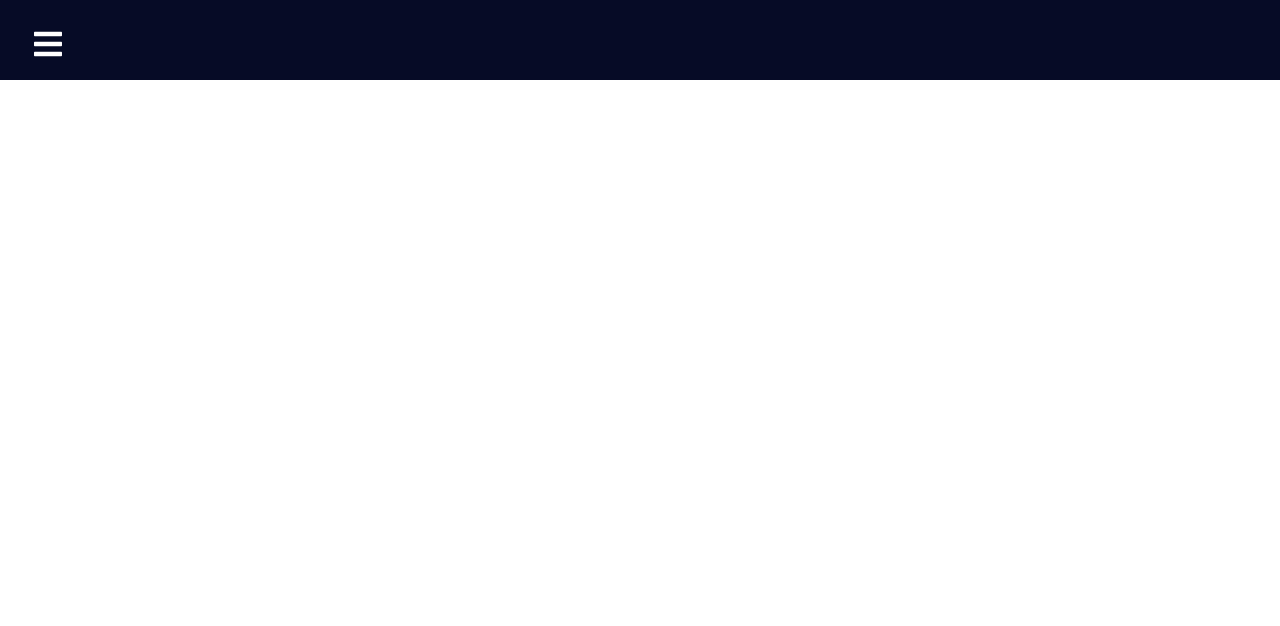
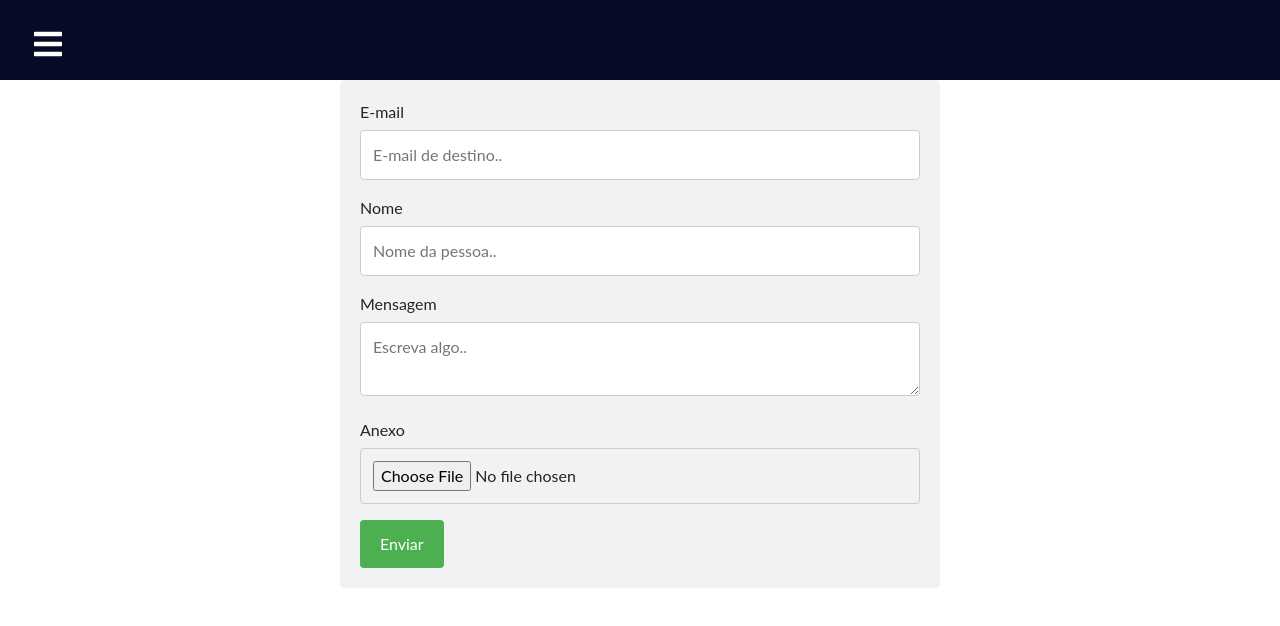
Before and after one commit to danieldossantossouza/AppTesteOgma, a React (Create React App) app: page /NovoGerenciador in a window 1280 px wide. Before the commit this address had no page. Shown: the top 626 px of the page. Built offline with nearby package versions, Linux system fonts and the light colour scheme.

Commit message:
Implementação de e-mail.

```diff
--- a/package.json
+++ b/package.json
@@ -3,6 +3,7 @@
   "version": "0.1.0",
   "private": true,
   "dependencies": {
+    "@emailjs/browser": "^3.4.0",
     "@material-ui/core": "^4.12.3",
     "@material-ui/icons": "^4.11.2",
     "@testing-library/jest-dom": "^5.11.4",
@@ -10,6 +11,7 @@
     "@testing-library/user-event": "^12.1.10",
     "axios": "^0.24.0",
     "bootstrap": "^5.1.3",
+    "emailjs-com": "^3.2.0",
     "node-sass": "^7.0.1",
     "react": "^17.0.2",
     "react-dom": "^17.0.2",
--- a/src/App.js
+++ b/src/App.js
@@ -1,8 +1,10 @@
-import React from 'react'
-import {BrowserRouter as Router,Route,Routes } from 'react-router-dom'
+import React from 'react';
+import {BrowserRouter as Router,Route,Routes } from 'react-router-dom';
 import Perguntas from './paginas/Perguntas';
 import ListaPergunta from './paginas/ListaPergunta';
 import Navbar from './Component/Navbar';
+import NovoGerenciador from './paginas/NovoGerenciador';
+
 
  function App() {
 
@@ -14,6 +16,7 @@ import Navbar from './Component/Navbar';
     <Routes>
       <Route  path="/" exact element={ <Perguntas />} />
       <Route  path="/ListaPergunta" element={ <ListaPergunta />}/>
+      <Route  path="/NovoGerenciador" element={ <NovoGerenciador />}/>
     </Routes>
   </Router>
   </>
--- a/src/Component/SidebarData.js
+++ b/src/Component/SidebarData.js
@@ -14,5 +14,11 @@ export const SidebarData=[
         path:'/ListaPergunta',
         icon:<IoIcons.IoIosPaper/>,
         cName:'nav-text'
+    },
+    {
+        title:'Gerenciador',
+        path:'/NovoGerenciador',
+        icon:<IoIcons.IoIosPaper/>,
+        cName:'nav-text'
     }
 ]
--- a/src/Modals/teste.js
+++ b/src/Modals/teste.js
@@ -1,5 +1,4 @@
 import React from "react";
-import {Modal,ModalBody,ModalFooter,ModalHeader} from 'reactstrap';
 import {Link} from 'react-router-dom';
 import  './App.css';
 
--- /dev/null
+++ b/src/paginas/NovoGerenciador.css
@@ -0,0 +1,30 @@
+input[type=text], input[type=file], select, textarea {
+  width: 100%;
+  padding: 12px;
+  border: 1px solid #ccc;
+  border-radius: 4px;
+  box-sizing: border-box;
+  margin-top: 6px;
+  margin-bottom: 16px;
+  resize: vertical;
+}
+
+input[type=submit] {
+  background-color: #4CAF50;
+  color: white;
+  padding: 12px 20px;
+  border: none;
+  border-radius: 4px;
+  cursor: pointer;
+}
+
+input[type=submit]:hover {
+  background-color: #45a049;
+}
+
+.container {
+  border-radius: 5px;
+  background-color: #f2f2f2;
+  padding: 20px;
+  max-width: 600px;
+}
--- /dev/null
+++ b/src/paginas/NovoGerenciador.js
@@ -0,0 +1,51 @@
+import React, {useState} from 'react';
+import '../paginas/NovoGerenciador.css';
+
+
+
+
+function NovoGerenciador() {
+
+  const [campos, setCampos] = useState({
+      nome: '',
+      email: '',
+      mensagem: '',
+      anexo: ''
+  });
+  function handleInputChange(event){
+      if(event.target.name === "anexo")
+        campos[event.target.name] = event.target.files[0];
+      else
+        campos[event.target.name] = event.target.value;
+      setCampos(campos);
+  }
+
+return(
+  <div className="container">
+  <form>
+    <label htmlFor="email">E-mail</label>
+    <input type="text" id="email" name="email" placeholder="E-mail de destino.."  onChange={handleInputChange}/>
+
+    <label htmlFor="nome">Nome</label>
+    <input type="text" id="nome" name="nome" placeholder="Nome da pessoa.."  onChange={handleInputChange} />
+
+    <label htmlFor="mensagem">Mensagem</label>
+    <textarea id="mensagem" name="mensagem" placeholder="Escreva algo.." className="textArea"  onChange={handleInputChange}></textarea>
+
+    <label htmlFor="anexo">Anexo</label>
+    <input type="file" id="anexo" name="anexo" />
+
+    <input type="submit" value="Enviar" />
+  </form>
+</div>
+);
+}
+
+export default NovoGerenciador;
+
+{/*   <div className="perg-container">
+   <h1>Olá esta é uma nova pagina!</h1>
+   <Link to="/">
+     <button>voltar </button>
+   </Link>
+  </div> */}
--- a/src/paginas/Perguntas.js
+++ b/src/paginas/Perguntas.js
@@ -11,14 +11,8 @@ import ModalRoot from '../modulos/modal/components/ModalRoot';
 import ModalService from '../modulos/modal/Services/ModalService';
 import TesteModal from '../components/TesteModal';
 
-
-
 function Perguntas(){
-  const [modal, setModal]= useState(false);
-
-
-
-
+  // const [modal, setModal]= useState(false);
   const baseUrl="https://localhost:44391/api/Perguntas";
   const [data,setData]=useState([]);
   const [updateData,setUpdateData]=useState(true);
@@ -41,14 +35,9 @@ const [perguntaSelecionada, setPerguntaSelecionada]=useState({
       abrirFecharModalEditar() : abrirFecharModalExcluir();
   }
 
-
-
   const abrirFecharModalEditar=()=>{
     setModalEditar(!modalEditar);
   }
-
-
-
 
   const abrirFecharModalExcluir=()=>{
     setModalExcluir(!modalExcluir);
@@ -70,9 +59,6 @@ const [perguntaSelecionada, setPerguntaSelecionada]=useState({
       console.log(error);
     })
     }
-
-
-
        const perguntaPut=async()=>{
         await axios.put(baseUrl+"/"+perguntaSelecionada.id,perguntaSelecionada)
          .then(response=>{
@@ -109,31 +95,21 @@ const [perguntaSelecionada, setPerguntaSelecionada]=useState({
 return (
     <div className="perg-container">
       {/* <link rel="stylesheet" href="https://stackpath.bootstrapcdn.com/bootstrap/4.1.3/css/bootstrap.min.css" crossorigin="anonymous"></link> */}
-
     <br/>
     <header >
       <Buscar/>
       <i class="bi bi-search"></i>
       {/* <img src={Lupa} alt='lupa'/> */}
-
       {/* <Link to="/teste">
           <button className="btn btn-primary" >Outra Pagina </button>
       </Link> */}
-
-
       {/* <button onClick={()=>setModal(true)}>Nova Pergunta</button>
       {modal ? <IncluirModal onClouse={()=>setModal(false)}></IncluirModal>:null} */}
 
       <ModalRoot/>
       <button onClick={addModal} className='btn btn-primary m-4'>Nova Pergunta</button>
-
-
-
-
     </header>
     <table className="table table-bordered"/>
-
-
 <thead >
   <tr>
     <th >Id</th>
@@ -141,32 +117,21 @@ return (
   </tr>
 </thead>
 <tbody>
-
   {data.map(perguntas=>(
     <tr>
       <td>{perguntas.id}</td>
       <td>{perguntas.perg}</td>
-
      <td>
         <button className="btn btn-primary" onClick={()=>selecionarPergunta(perguntas,"Editar")}>Editar Pergunta</button> {"  "}
         <button className="btn btn-danger"onClick={()=>selecionarPergunta(perguntas,"Excluir")}>Excluir Pergunta</button>
-
-
       </td>
-
     </tr>
-
   ))}
   <br/>
-
 <Link to="/ListaPergunta">
     <button className="btn btn-primary">Lista </button>
   </Link>
 </tbody>
-
-
-
-
   {/* Modal Editar */}
   <Modal isOpen={modalEditar}>
     <ModalHeader>Editar Pergunta</ModalHeader>
@@ -221,7 +186,6 @@ return (
      </ModalFooter>
    </Modal>
 </div>
-
 );
 
 }
```
Also changed, not shown: 1 other file (tests, documents, lock files or other folders). Lines whose indentation alone changed are shown as unchanged.
